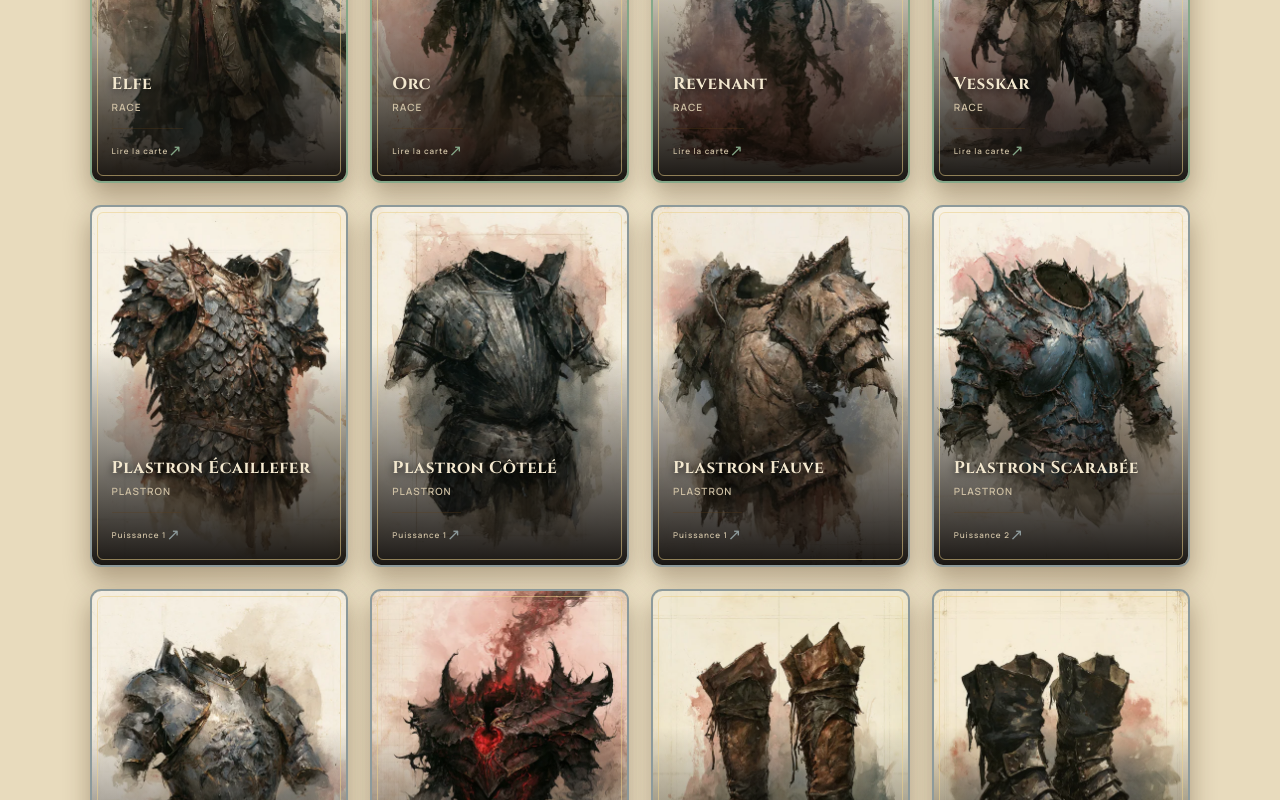
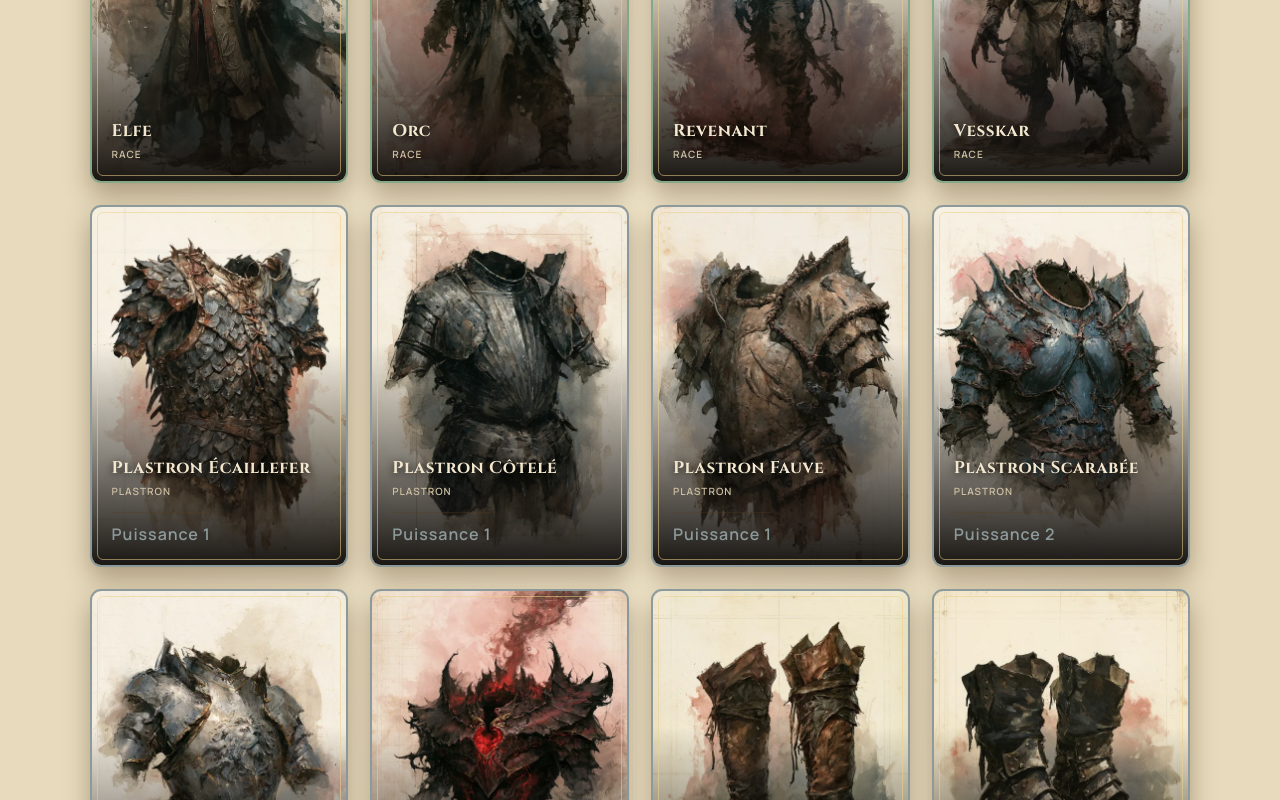
Before and after one commit to G33KOO/Ossuary-game, a React (Vite) app: page /cartes in a window 1280 px wide. Shown: the part 1620-2420 px from the top of the page. Built offline with nearby package versions, Linux system fonts and the light colour scheme.

Commit message:
Remove redundant click labels from catalogue cards

```diff
--- a/src/components/CardTile.tsx
+++ b/src/components/CardTile.tsx
@@ -33,10 +33,7 @@ export function CardTile({ card, locale, onSelect }: CardTileProps) {
       </span>
       <span className="card-name">{localizedCard.name}</span>
       <span className="card-subtype">{localizedCard.subtype || localizedCard.deck}</span>
-      <span className="card-bottomline">
-        {card.value ? <span>{t('card.printedValue')} {card.value}</span> : <span>{t('catalog.readCard')}</span>}
-        <span aria-hidden="true">↗</span>
-      </span>
+      {card.value ? <span className="card-bottomline"><span>{t('card.printedValue')} {card.value}</span></span> : null}
     </button>
   )
 }
--- a/src/i18n/messages.ts
+++ b/src/i18n/messages.ts
@@ -78,7 +78,6 @@ export const messages = {
     'catalog.noResults': 'Aucune carte trouvée',
     'catalog.noResultsDescription': 'Essaie un autre nom, un effet ou une famille de cartes.',
     'catalog.reset': 'Réinitialiser les filtres',
-    'catalog.readCard': 'Lire la carte',
     'catalog.more': 'Charger plus de cartes',
     'catalog.openCard': 'Afficher',
     'catalog.type': 'Type',
@@ -218,7 +217,6 @@ export const messages = {
     'catalog.noResults': 'No cards found',
     'catalog.noResultsDescription': 'Try another name, effect, or card family.',
     'catalog.reset': 'Reset filters',
-    'catalog.readCard': 'View card',
     'catalog.more': 'Load more cards',
     'catalog.openCard': 'View',
     'catalog.type': 'Type',
```
